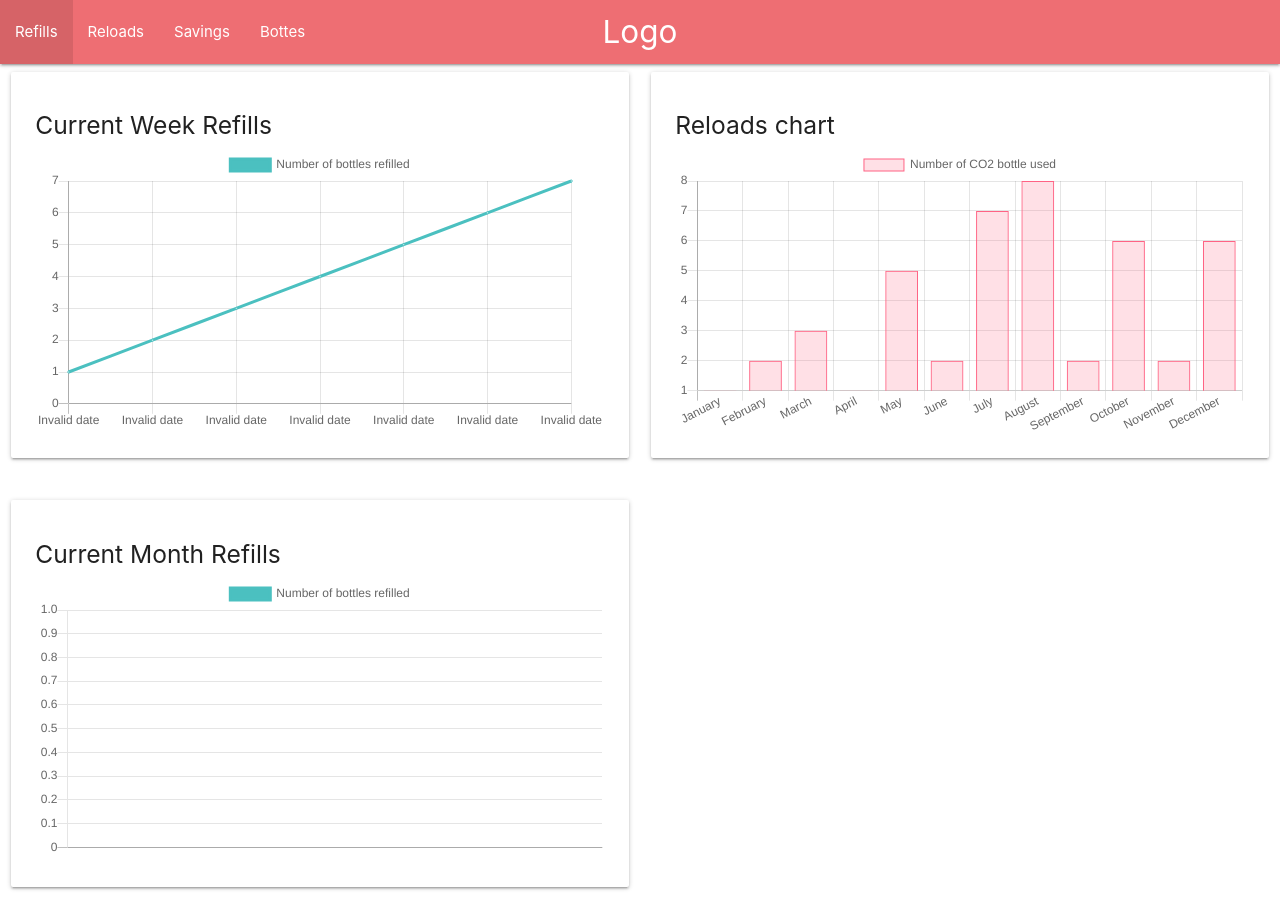
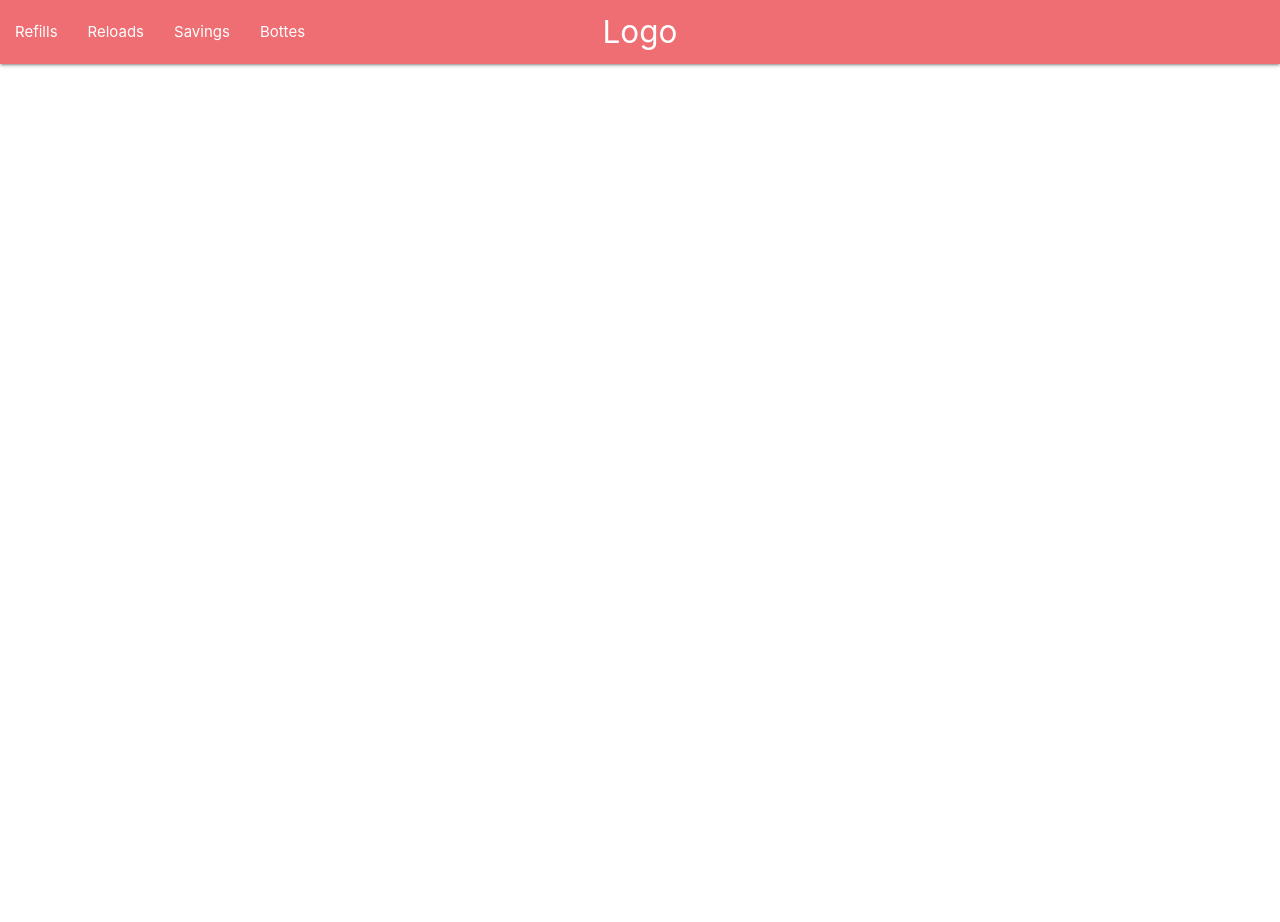
Before and after one commit to cesar3030/my-sodastream-dashboard, a React (Create React App) app in the folder react-client/: page /refills in a window 1280 px wide. After the commit the page ends 800 px from the top, so only its background shows below. Built offline with nearby package versions, Linux system fonts and the light colour scheme; no server answers.

Commit message:
Adding react routing

```diff
--- a/react-client/package.json
+++ b/react-client/package.json
@@ -10,6 +10,7 @@
     "react-chartjs-2": "^2.7.4",
     "react-dom": "^16.5.2",
     "react-redux": "^5.0.7",
+    "react-router-dom": "^4.3.1",
     "react-scripts": "2.0.5",
     "redux": "^4.0.1",
     "redux-thunk": "^2.3.0"
--- a/react-client/src/App.js
+++ b/react-client/src/App.js
@@ -1,5 +1,5 @@
 import React, { Component } from 'react';
-import Home from './components/Home';
+import Main from './components/Main';
 import NavBar from './components/NavBar';
 
 class App extends Component {
@@ -9,7 +9,7 @@ class App extends Component {
         <header>
           <NavBar/>
         </header>
-        <Home/>
+        <Main/>
       </div>
     );
   }
--- /dev/null
+++ b/react-client/src/components/Main.js
@@ -0,0 +1,13 @@
+import React from 'react';
+import { BrowserRouter, Route, Switch } from 'react-router-dom';
+import Home from './Home';
+
+export default () => {
+ return (
+   <BrowserRouter>
+    <Switch>
+      <Route exact path='/' component={Home}/>
+    </Switch>
+   </BrowserRouter>
+ )
+}
--- a/react-client/src/index.js
+++ b/react-client/src/index.js
@@ -6,10 +6,13 @@ import App from './App';
 import * as serviceWorker from './serviceWorker';
 import store from './store';
 import { Provider } from 'react-redux';
+import { BrowserRouter } from 'react-router-dom';
 
 ReactDOM.render(
   <Provider store={store}>
-    <App />
+    <BrowserRouter>
+      <App />
+    </BrowserRouter>
   </Provider>,
   document.getElementById('root')
 );
```
Also changed, not shown: 1 other file (tests, documents, lock files or other folders).
